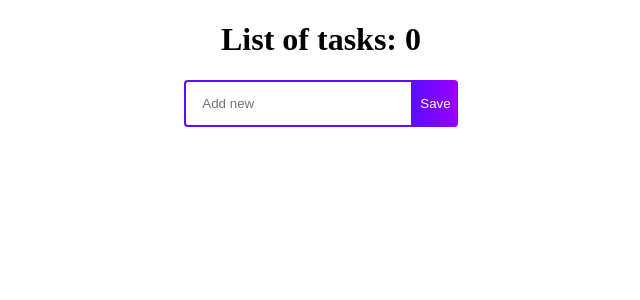
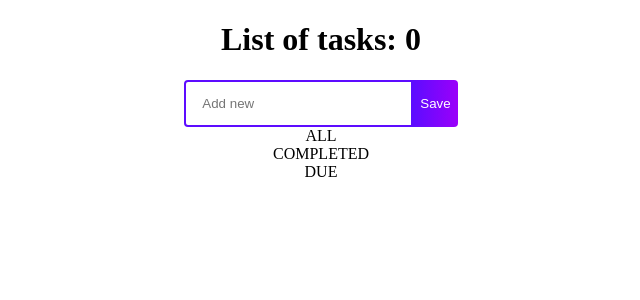
Before and after one commit to vermillion23/react-pr, a React (Create React App) app: page / in a window 1280 px wide. Shown: the top 300 px of the page, without its empty margins (319-959 px from the left). Built offline with nearby package versions, Linux system fonts and the light colour scheme.

Commit message:
Task filter added

```diff
--- a/src/App.js
+++ b/src/App.js
@@ -4,11 +4,16 @@ import useLocalStorage from './hooks/useLocalStorage'
 import ToDo  from './ToDo'
 import ToDoForm from './ToDoForm'
 
-
 function App() {
 
     const [todos, setTodos] = useLocalStorage('todos', [])
+    const [filtered, setFiltered] = useState(todos)
 
+    useEffect(() => {
+        setFiltered(todos)
+    }, [todos])
+    // const activeTasks = ...todos.filter(todo => todo.complete == false)
+    // const completedTasks = ...todos.filter(todo => todo.complete == true)
     const addTask = (userInput) => {
         if(userInput) {
             const newItem = {
@@ -26,10 +31,19 @@ function App() {
 
     const handleToggle = (id) => {
         setTodos([
-            ...todos.map((todo) =>
-            todo.id === id ? { ...todo, complete: !todo.complete } : {...todo}
+            ...todos
+                .map((todo) => todo.id === id ? { ...todo, complete: !todo.complete } : {...todo}
             )
         ])
+    }
+
+    function todoFilter(complete) {
+        if(complete === 'all') {
+            setFiltered(todos)
+        } else {
+            let newTodo = [...todos].filter( item => item.complete === complete)
+            setFiltered(newTodo)
+        }
     }
 
   return (
@@ -38,7 +52,7 @@ function App() {
             <h1>List of tasks:  {todos.length}</h1>
         </header>
         <ToDoForm addTask={addTask}/>
-        {todos.map((todo) => {
+        {filtered.sort((t1,t2) => Number(t1.complete) - Number(t2.complete)).map((todo) => {
             return (
                 <ToDo
                     todo={todo}
@@ -48,7 +62,9 @@ function App() {
                 />
             )
         })}
-
+        <div className="all-items" onClick={ ()=>todoFilter('all')} > ALL </div>
+        <div className="completed-items" onClick={ ()=>todoFilter(true)} > COMPLETED </div>
+        <div className="due-items" onClick={ ()=>todoFilter(false)} > DUE </div>
     </div>
   );
 }
--- a/src/ToDoForm.js
+++ b/src/ToDoForm.js
@@ -10,12 +10,10 @@ function ToDoForm({ addTask }){
 
     const handleSubmit = (e) => {
         e.preventDefault()
-        addTask(userInput)
+        if (userInput !=='') {
+            addTask(userInput)
+        }
         setUserInput("")
-    }
-
-    const handleKeyPress = () => {
-
     }
 
     return (
@@ -24,7 +22,6 @@ function ToDoForm({ addTask }){
                 value={userInput}
                 type="text"
                 onChange={handleChange}
-                onKeyDown={handleKeyPress}
                 placeholder="Add new"
             />
             <button>Save</button>
```
Also changed, not shown: src/components/Modal.js (added).
